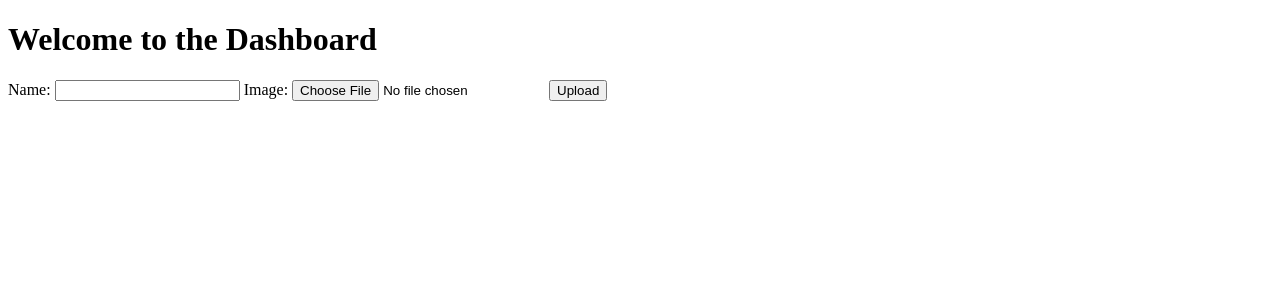
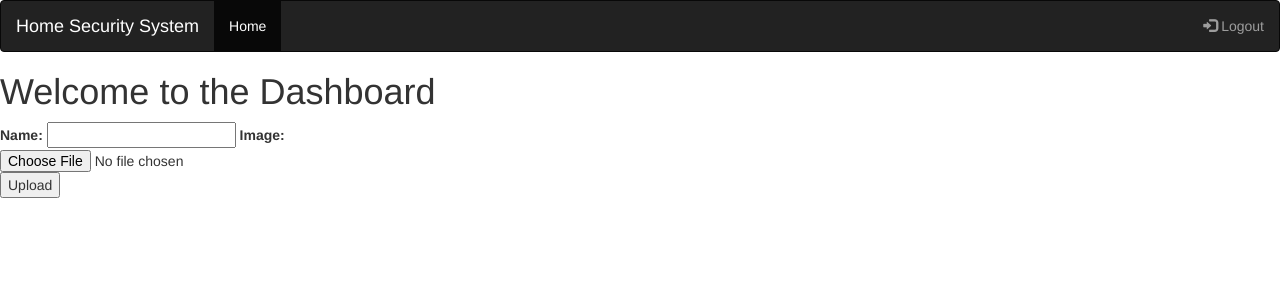
Before and after one commit to AkshayaPujitha/HomeSecuritySystem, a Django app: page /dashboard/ in a window 1280 px wide. Shown: the top 300 px of the page. Run offline with Django 4.2, Linux system fonts and the light colour scheme; the visitor is signed in with stand-in values (Sample User, id 1); some libraries are stand-ins or nearby versions.

Commit message:
logout button working fine

```diff
--- a/security/securityapp/urls.py
+++ b/security/securityapp/urls.py
@@ -2,7 +2,6 @@ from django.urls import path,include
 from .views import *
 from . import views
 from rest_framework.authtoken.views import obtain_auth_token
-
 
 urlpatterns = [
     path('',views.home,name="home"),
@@ -10,6 +9,7 @@ urlpatterns = [
     path('register/', views.register, name='register'),
     path('verify_otp/',views.verify_otp,name='verify_otp'),
     path('login/',views.login_view,name="login"),
+    path('logout/',views.logout_user,name="logout"),
     path('trail.html/',views.trail,name='trail')
 
 
--- a/security/securityapp/views.py
+++ b/security/securityapp/views.py
@@ -1,6 +1,6 @@
 from django.shortcuts import render,redirect,get_list_or_404,get_object_or_404
 from django.http import HttpResponse
-from django.contrib.auth import get_user_model, login
+from django.contrib.auth import get_user_model, login,logout
 from twilio.rest import Client
 from .serializers import UserSerializer,VerifyOTPSerializer
 from rest_framework.response import Response
@@ -83,6 +83,7 @@ def verify_otp(request):
             if otp_code == crct_code:
                 print(otp_code,crct_code)
                 request.session['registration_phone_number'] = None
+                request.session['crct_otp_code'] = None
                 return Response(status=status.HTTP_200_OK)
             else:
                 user.delete()
@@ -124,6 +125,9 @@ def login_view(request):
     else:
         return render(request,'login.html')
 
+def logout_user(request):
+    logout(request)
+    return redirect('home')
 
 def trail(request):
     return render(request,'trail.html')
--- a/security/templates/dashboard.html
+++ b/security/templates/dashboard.html
@@ -2,8 +2,26 @@
 <html>
 <head>
     <title>Dashboard</title>
+    <meta name="viewport" content="width=device-width, initial-scale=1">
+    <link rel="stylesheet" href="https://maxcdn.bootstrapcdn.com/bootstrap/3.4.1/css/bootstrap.min.css">
+    <script src="https://ajax.googleapis.com/ajax/libs/jquery/3.6.4/jquery.min.js"></script>
+    <script src="https://maxcdn.bootstrapcdn.com/bootstrap/3.4.1/js/bootstrap.min.js"></script>
 </head>
 <body>
+    <nav class="navbar navbar-inverse">
+        <div class="container-fluid">
+          <div class="navbar-header">
+            <a class="navbar-brand" href="#" style="color:white">Home Security System</a>
+          </div>
+          <ul class="nav navbar-nav">
+            <li class="active"><a href="{% url 'home' %}">Home</a></li>
+          </ul>
+          <ul class="nav navbar-nav navbar-right">
+            <li><a href="{% url 'logout' %}"><span class="glyphicon glyphicon-log-in"></span> Logout</a></li>
+          </ul>
+        </div>
+    </nav>
+    <div>
     <h1>Welcome to the Dashboard</h1>
 
     <form method="post" action="/dashboard/upload/" enctype="multipart/form-data">
@@ -17,6 +35,6 @@
 
         <button type="submit">Upload</button>
     </form>
-
+</div>
 </body>
 </html>
--- a/security/templates/home.html
+++ b/security/templates/home.html
@@ -21,7 +21,7 @@
       background-image: url("{% static 'images/backgrnd.jpeg' %}");
       background-size: cover;
       background-position: center;
-      height: 92vh;
+      height: 90vh;
       display: flex;
       justify-content: center;
       align-items: center;
@@ -64,7 +64,7 @@
 <nav class="navbar navbar-inverse">
     <div class="container-fluid">
       <div class="navbar-header">
-        <a class="navbar-brand" href="#">Home Security System</a>
+        <a class="navbar-brand" href="#" style="color:white">Home Security System</a>
       </div>
       <ul class="nav navbar-nav">
         <li class="active"><a href="#">Home</a></li>
```
